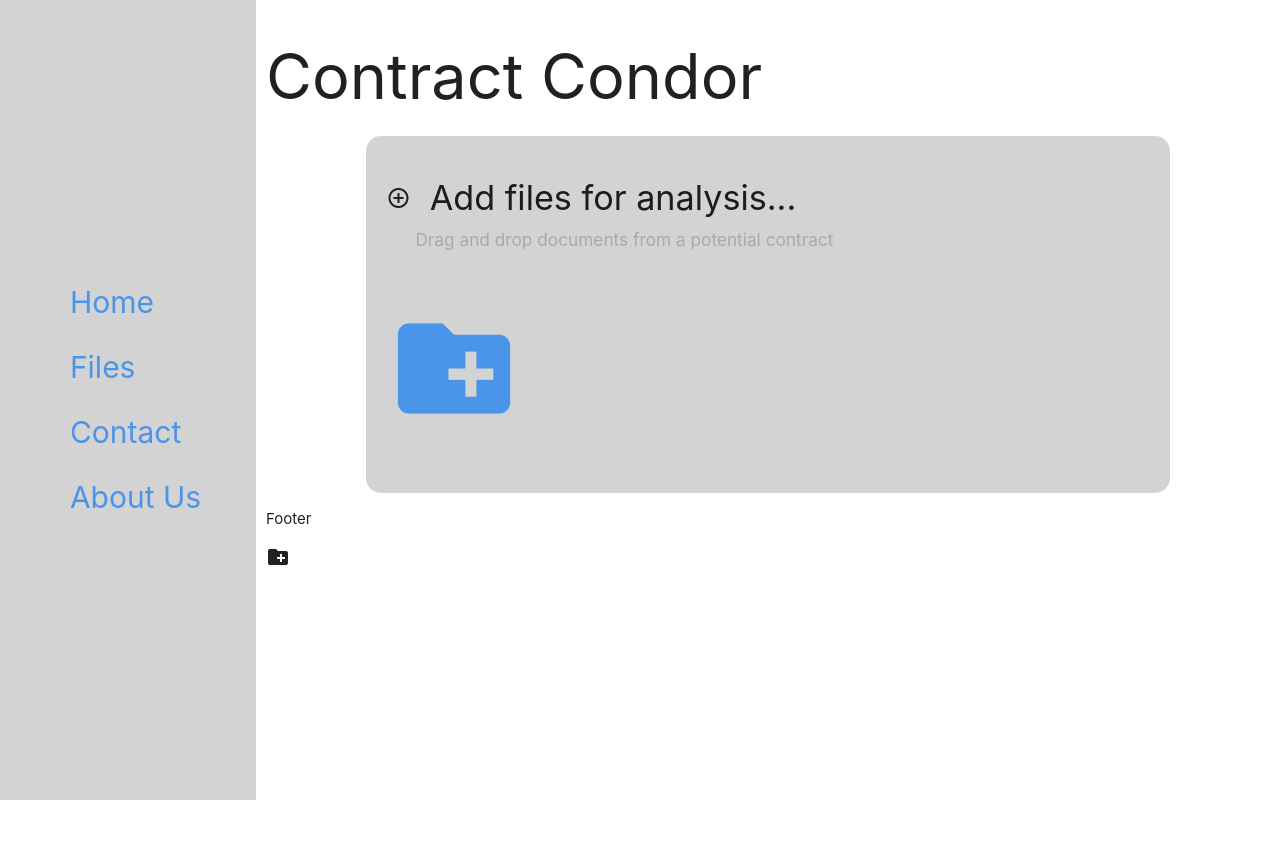
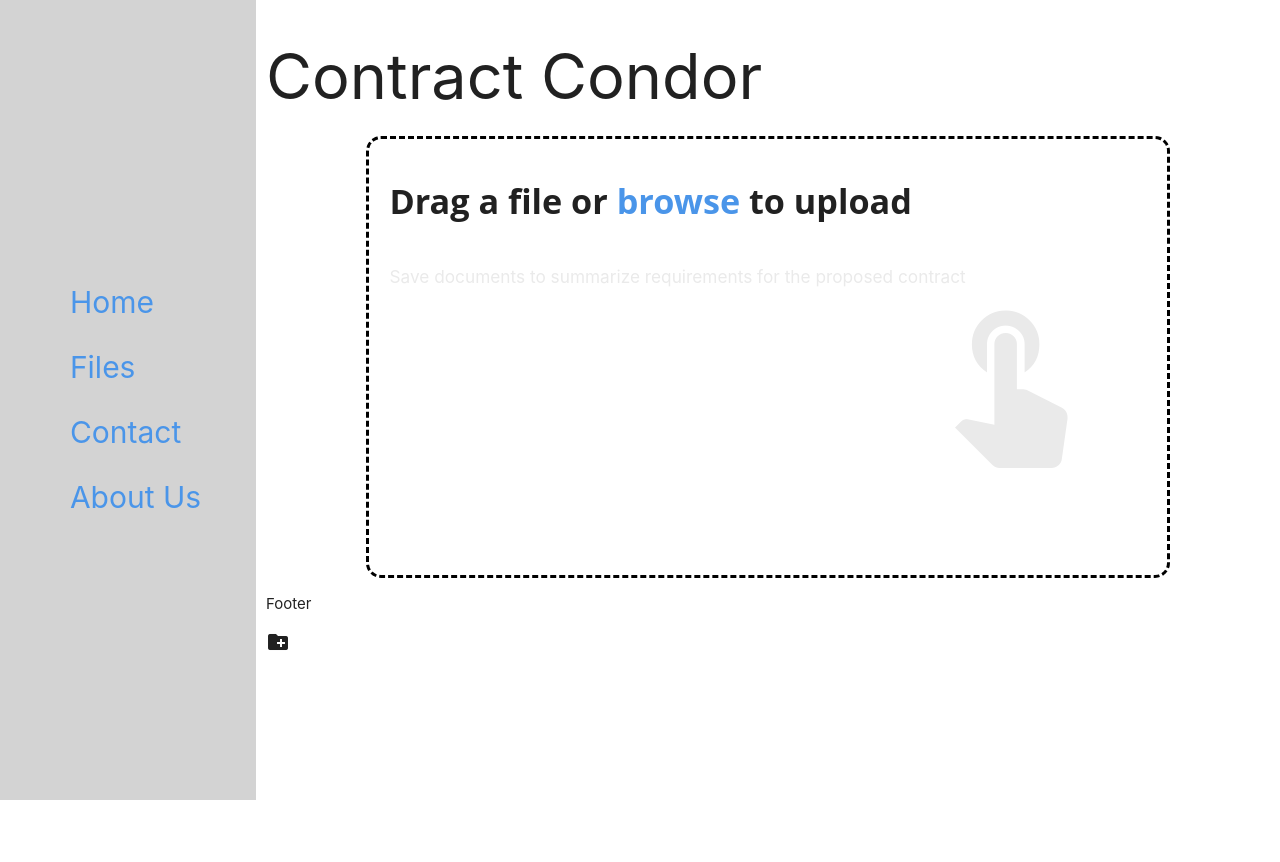
Before and after one commit to ldavidson45/govt-hackathon-back, a Django app: page / in a window 1280 px wide. Run offline with Django 3.2, Linux system fonts and the light colour scheme; some libraries are stand-ins or nearby versions.

Commit message:
Redesign dropzone

```diff
--- a/contract_parser_app/static/css/main.css
+++ b/contract_parser_app/static/css/main.css
@@ -43,17 +43,28 @@ body: {
 .dropzone {
   width: 80%;
   min-height: 350px;
-  border: none;
-  background-color: lightgray;
+  border: dashed 3px black;
+  background-color: #ffffff;
   border-radius: 15px;
 }
 
-.dropzone h6 {
-  color: darkgray;
-  margin-left: 3.8%;
+.dropzone h4 {
+  font-family: 'Open Sans';
+  font-weight: bolder;
 }
 
-.dropzone-blue-folder {
+.dropzone h6 {
+  color: #EAEAEA;
+}
+
+.dropzone-touch-icon {
+  color: #EAEAEA;
+  font-size: 12rem;
+  position: relative;
+  left: 70%;
+  top: -50px;
+}
+
+.dropzone-blue-motif {
   color: #4A95E9;
-  font-size: 9rem;
 }
--- a/contract_parser_app/templates/contract_parser/file_upload.html
+++ b/contract_parser_app/templates/contract_parser/file_upload.html
@@ -4,11 +4,12 @@
 
   <div class="dropzone-container">
     <form method="POST" action="#" class="dropzone" id="main-file-dropzone" enctype="multipart/form-data">
-      <h4><i class="material-icons">add_circle_outline</i>&nbsp;&nbsp;Add files for analysis...</h4>
-      <h6>Drag and drop documents from a potential contract</h6>
+      <h4>Drag a file or <span class="dropzone-blue-motif">browse</span> to upload</h4>
+      <br />
+      <h6>Save documents to summarize requirements for the proposed contract</h6>
       <br />
       <br />
-      <i class="material-icons dropzone-blue-folder">create_new_folder</i>
+      <i class="material-icons dropzone-touch-icon">touch_app</i>
       {% csrf_token %}
     </form>
   </div>
--- a/contract_parser_app/views.py
+++ b/contract_parser_app/views.py
@@ -1,4 +1,4 @@
-from django.shortcuts import render
+from django.shortcuts import render, redirect
 from django.http import HttpResponseRedirect
 from .forms import UploadFileForm
 # from .parse_script import parse_document
@@ -13,7 +13,7 @@ def upload_file(request):
         form = UploadFileForm(request.POST, request.FILES)
         if form.is_valid():
             # parse_document(request.FILES['file'])
-            return HttpResponseRedirect('/success/url/')
+            return redirect('upload_file')
     else:
         form = UploadFileForm()
     return render(request, 'contract_parser/file_upload.html', {'form': form})
```
Also changed, not shown: 1 other file.
